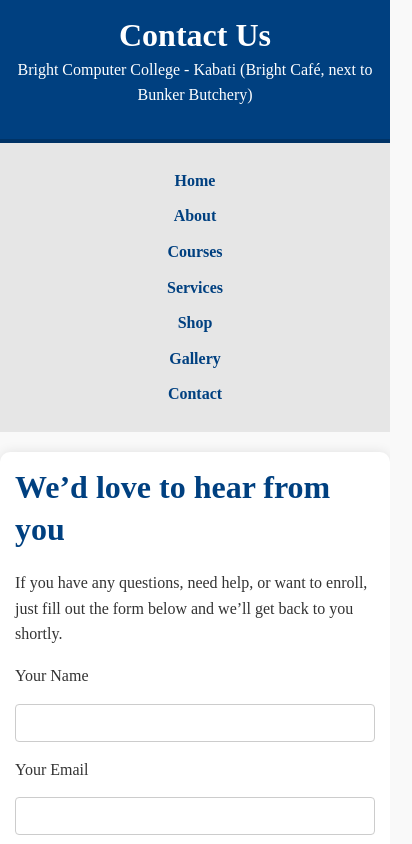
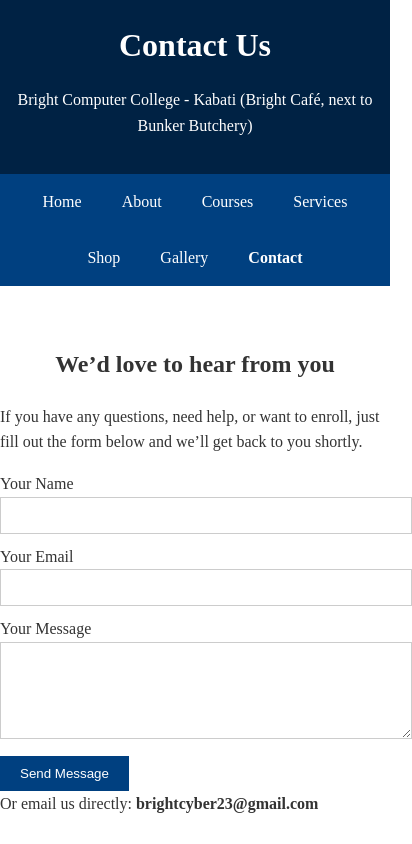
Before and after one commit to P3t3r122430/bright-cyber-college, a plain HTML site: page contact.html in a window 390 px wide. Shown: the top 844 px of the page, 412 px wide, since content can reach past the window. Drawn offline with Linux system fonts and the light colour scheme.

Commit message:
updated styles.css with fixed css and latest layout

```diff
--- a/assets/css/styles.css
+++ b/assets/css/styles.css
@@ -1,205 +1,138 @@
-/* ============================
-   Bright Computer College Stylesheet
-   ============================ */
-
-/* Global Reset & Font */
-* {
+/* Global Styles */
+body {
+  font-family: 'Times New Roman', serif;
   margin: 0;
   padding: 0;
-  box-sizing: border-box;
+  color: #333;
+  background-color: #fff;
+  line-height: 1.6;
 }
 
-body {
-  font-family: 'Times New Roman', serif;
-  background-color: #f9f9f9;
-  color: #333;
-  line-height: 1.6;
-  font-size: 16px;
+.container {
+  width: 90%;
+  max-width: 1200px;
+  margin: auto;
+  overflow: hidden;
 }
 
-img {
-  max-width: 100%;
-  display: block;
-  border-radius: 8px;
-}
-
-/* Container */
-.container {
-  max-width: 1200px;
-  margin: auto;
-  padding: 20px;
-}
-
-/* Header */
-header {
-  background-color: #004080;
+header, footer {
+  background: #002244;
   color: #fff;
-  text-align: center;
-  padding: 40px 20px;
-  border-bottom: 4px solid #003366;
-}
-
-header h1 {
-  font-size: 2.8rem;
-}
-
-/* Navigation */
-nav {
-  background-color: #e6e6e6;
-  padding: 10px 0;
+  padding: 20px 0;
   text-align: center;
 }
 
+header h1, footer p {
+  margin: 0;
+}
+
+nav {
+  background: #004080;
+  display: flex;
+  justify-content: center;
+  flex-wrap: wrap;
+}
+
 nav a {
-  color: #004080;
+  color: #fff;
+  padding: 15px 20px;
   text-decoration: none;
-  margin: 0 15px;
-  font-weight: bold;
-  transition: color 0.3s ease;
+  display: inline-block;
 }
 
 nav a:hover {
-  color: #000;
+  background: #0066cc;
+}
+
+/* Hero Section */
+.hero {
+  background: url('../images/hero.jpg') no-repeat center center/cover;
+  color: #fff;
+  height: 300px;
+  display: flex;
+  justify-content: center;
+  align-items: center;
+  text-align: center;
+}
+
+.hero h2 {
+  font-size: 2.5em;
 }
 
 /* Section Styling */
 section {
-  background: #fff;
-  margin: 20px auto;
-  padding: 30px;
-  border-radius: 10px;
-  box-shadow: 0 0 12px rgba(0,0,0,0.1);
+  padding: 40px 0;
 }
 
 h2 {
+  text-align: center;
   margin-bottom: 20px;
-  color: #004080;
-  font-size: 2rem;
 }
 
-p {
-  margin-bottom: 15px;
+.card {
+  background: #f4f4f4;
+  border: 1px solid #ddd;
+  padding: 20px;
+  margin: 10px;
+  flex: 1;
+  min-width: 250px;
+  box-shadow: 0 2px 5px rgba(0,0,0,0.1);
 }
 
-ul {
-  padding-left: 20px;
+.cards {
+  display: flex;
+  flex-wrap: wrap;
+  justify-content: center;
 }
 
-li {
-  margin-bottom: 10px;
-}
-
-/* Buttons */
-button,
-input[type="submit"] {
-  background-color: #004080;
-  color: #fff;
-  padding: 10px 20px;
-  border: none;
-  border-radius: 4px;
-  font-family: 'Times New Roman', serif;
-  cursor: pointer;
-  transition: background-color 0.3s ease;
-}
-
-button:hover,
-input[type="submit"]:hover {
-  background-color: #003366;
-}
-
-/* Form Fields */
+/* Contact Form */
 form {
-  display: flex;
-  flex-direction: column;
-  gap: 15px;
+  max-width: 600px;
+  margin: auto;
 }
 
 input, textarea {
+  width: 100%;
   padding: 10px;
-  border-radius: 4px;
+  margin-bottom: 10px;
   border: 1px solid #ccc;
-  font-family: 'Times New Roman', serif;
-  font-size: 16px;
+}
+
+button {
+  padding: 10px 20px;
+  background: #004080;
+  color: #fff;
+  border: none;
+  cursor: pointer;
+}
+
+button:hover {
+  background: #0066cc;
 }
 
 /* Footer */
 footer {
-  text-align: center;
-  padding: 20px;
-  background: #eee;
-  font-size: 14px;
-  color: #777;
-  margin-top: 40px;
+  font-size: 0.9em;
 }
 
 /* Gallery */
-.gallery-grid {
+.gallery {
   display: grid;
-  grid-template-columns: repeat(auto-fit, minmax(240px, 1fr));
-  gap: 20px;
+  grid-template-columns: repeat(auto-fit, minmax(250px, 1fr));
+  gap: 15px;
+.gallery img {
+  width: 100%;
+  height: auto;
+  border: 1px solid #ccc;
 }
 
-.gallery-grid img:hover {
-  transform: scale(1.03);
-  box-shadow: 0 4px 16px rgba(0,0,0,0.2);
-  transition: all 0.3s ease;
-}
-
-/* Responsive tweaks */
+/* Responsive Nav */
 @media (max-width: 768px) {
-  header h1 {
-    font-size: 2rem;
+  nav {
+    flex-direction: column;
   }
 
-  nav a {
-    margin: 10px;
-    display: inline-block;
+  .cards {
+    flex-direction: column;
   }
 }
-/* Responsive Layout Improvements */
-@media (max-width: 768px) {
-  header, nav, section, footer {
-    padding: 15px;
-  }
-
-  nav a {
-    display: block;
-    margin: 10px 0;
-  }
-
-  .gallery-grid {
-    grid-template-columns: repeat(auto-fit, minmax(180px, 1fr));
-  }
-
-  input, textarea {
-    font-size: 14px;
-  }
-
-  button {
-    font-size: 14px;
-  }
-}
-
-/* Typography Tweaks */
-h1, h2, h3 {
-  font-weight: 700;
-  line-height: 1.3;
-}
-
-p {
-  margin-bottom: 1em;
-}
-
-/* Image Responsiveness Fix */
-img {
-  max-width: 100%;
-  height: auto;
-  display: block;
-}
-
-/* Form Width Fix for Mobile */
-form {
-  width: 100%;
-  max-width: 600px;
-  margin: 0 auto;
-}
```
